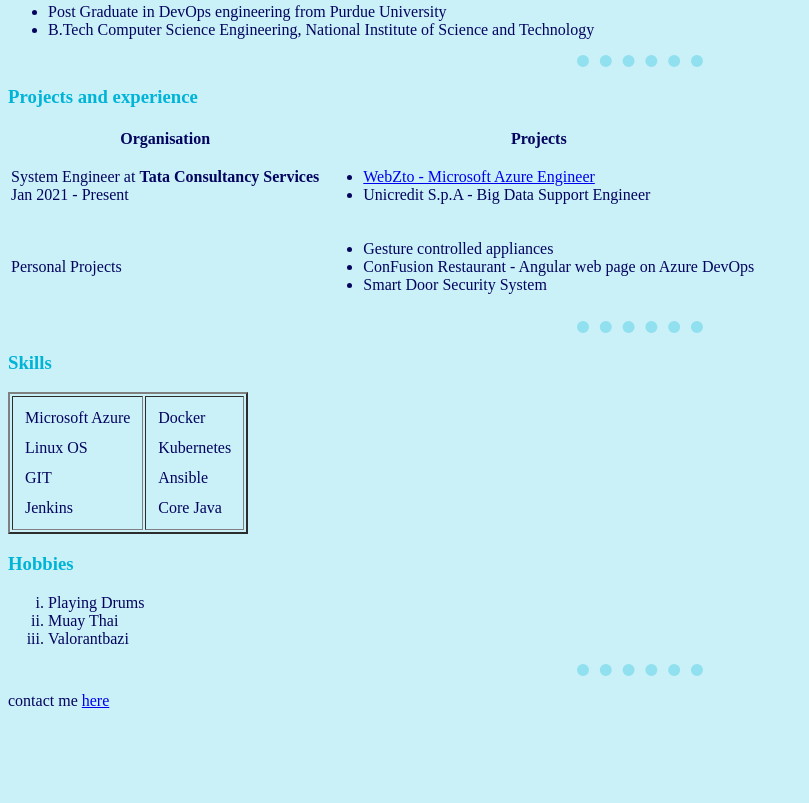
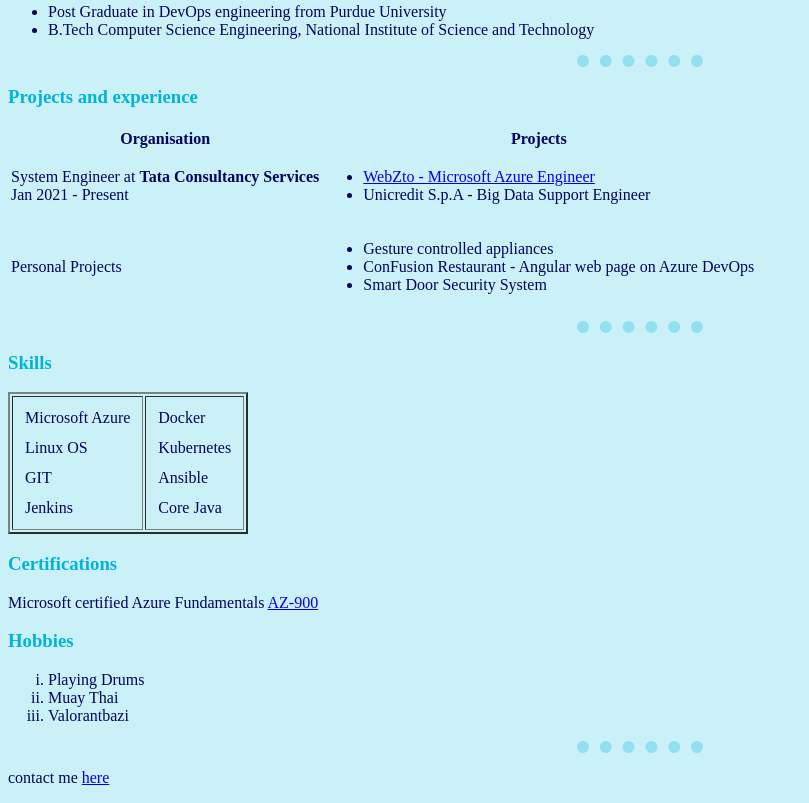
Before and after one commit to VGupta434/Personal-Page, a plain HTML site: page index.html in a window 1280 px wide. Shown: the part 365-1168 px from the top of the page, without its empty margins (0-809 px from the left). Before the commit the page ends 1091 px from the top, so only its background shows below. Drawn offline with Linux system fonts and the light colour scheme.

Commit message:
added certification details to index.html

```diff
--- a/index.html
+++ b/index.html
@@ -96,6 +96,8 @@
   </tr>
 </table>
 
+<h3>Certifications</h3>
+<p>Microsoft certified Azure Fundamentals <a href="AZ-900_Vivek.pdf">AZ-900</a> </p>
   <h3>Hobbies</h3>
   <ol type="i">
     <li>Playing Drums</li>
```
Also changed, not shown: 1 other file.
